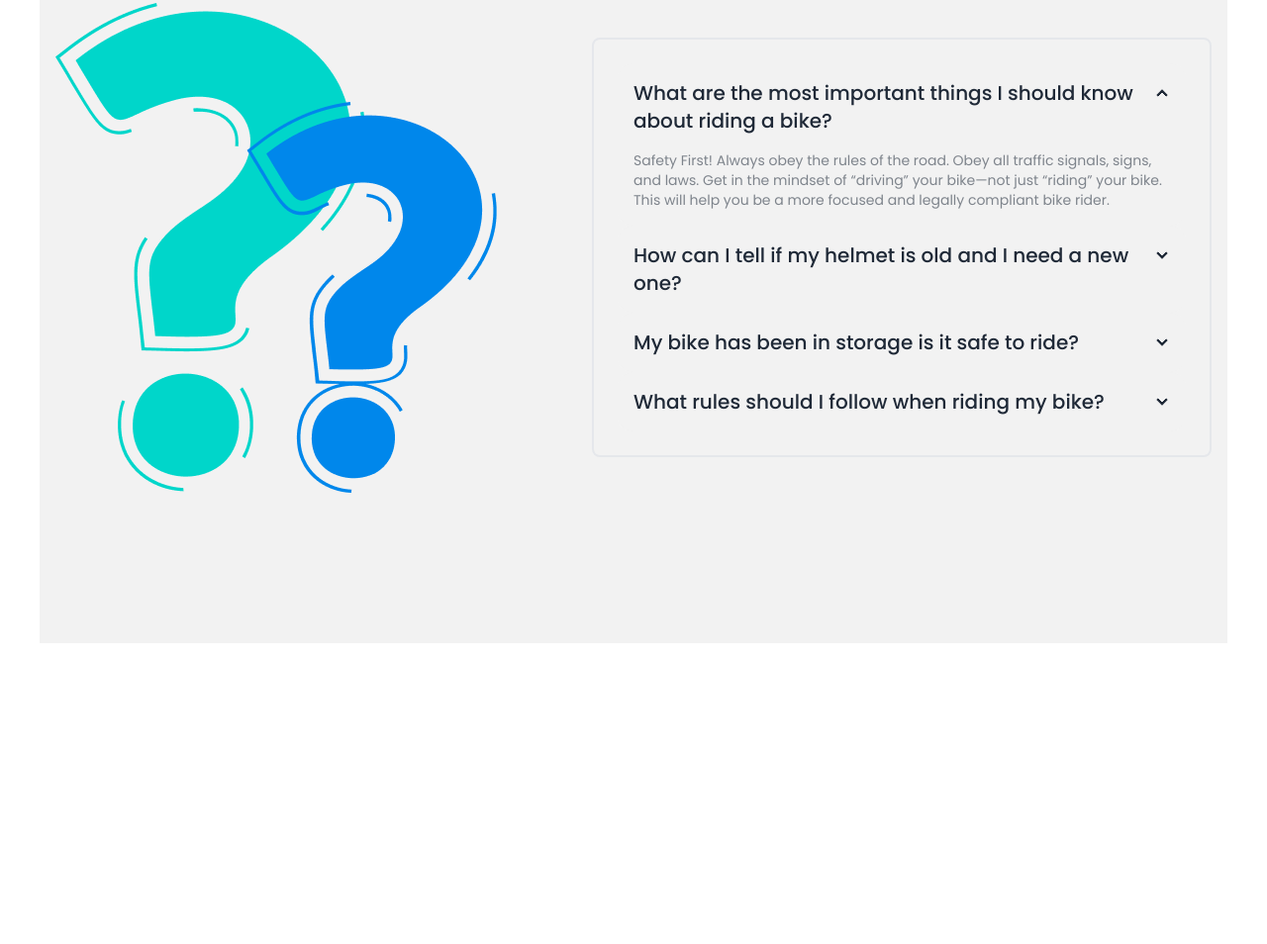
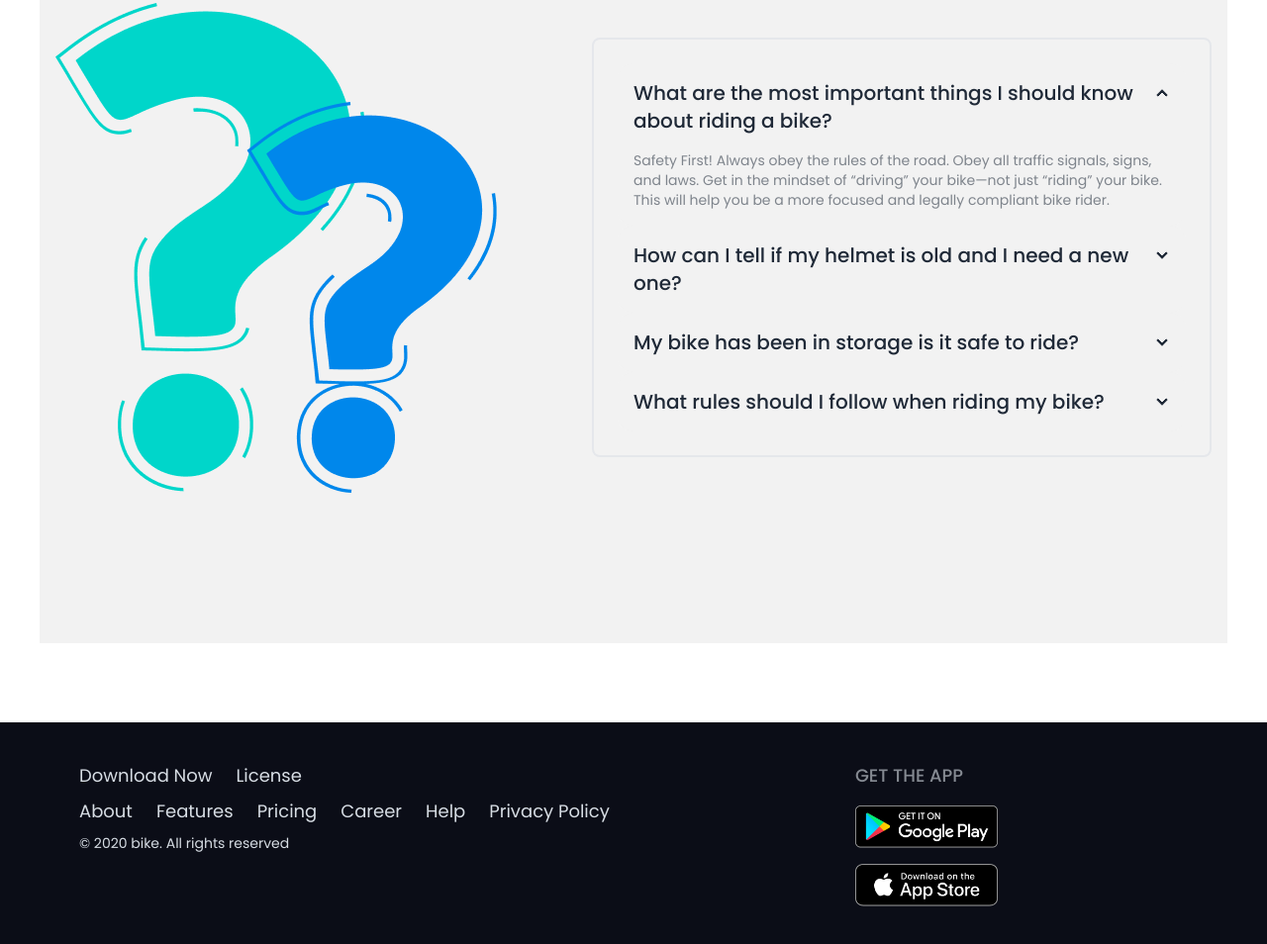
Before and after one commit to FaysalMiah55/biker-zone, a plain HTML site: page index.html in a window 1280 px wide. Shown: the part 2825-3779 px from the top of the page at 99% size. Before the commit the page ends 3555 px from the top, so only its background shows below. Drawn offline with nearby package versions, Linux system fonts and the light colour scheme.

Commit message:
footer and complete

```diff
--- a/index.html
+++ b/index.html
@@ -17,13 +17,14 @@
                 clifford: '#da373d',
                 // bg
                 'primary-bg' : 'rgba(231, 111, 81, 0.1)',
+                'secondary-bg' : '#0B0D17',
                 // button
                 'btn-primary': '#E76F51',
                 // text
                 'text-1' : "rgba(0, 0, 0, 0.8)",
                 'text-2' : '#E76F51',
                 'text-3' : '#23A6F0',
-                'text-4' : '#7E848C'
+                'text-4' : '#7E848C',
                 }
             }
             }
@@ -368,6 +369,29 @@
         </section>
     </main>
     <!-- footer part -->
-    <footer></footer>
+    <footer class="footer bg-secondary-bg text-neutral-content p-10">
+        <aside class="ml-10">
+            <div class="text-lg flex gap-6">
+                <a href="">Download Now</a>
+                <h3>License</h3>
+            </div>
+            <ul class="text-lg flex flex-row gap-6">
+                <li><a href=""></a>About</li>
+                <li><a href=""></a>Features</li>
+                <li><a href="">Pricing</a></li>
+                <li><a href="">Career</a></li>
+                <li><a href="">Help</a></li>
+                <li><a href="">Privacy Policy</a></li>
+            </ul>
+            <p class="text-sm">© 2020 bike. All rights reserved</p>
+        </aside>
+        <div>
+            <h6 class="footer-title text-lg font-medium">Get the App</h6>
+            <div class="grid grid-flow-row gap-4">
+                <a><img class="w-36" src="images/others/android.png" alt=""></a>
+                <a><img class="w-36" src="images/others/ios.png" alt=""></a>
+            </div>
+        </div>
+    </footer>
 </body>
 </html>
```
